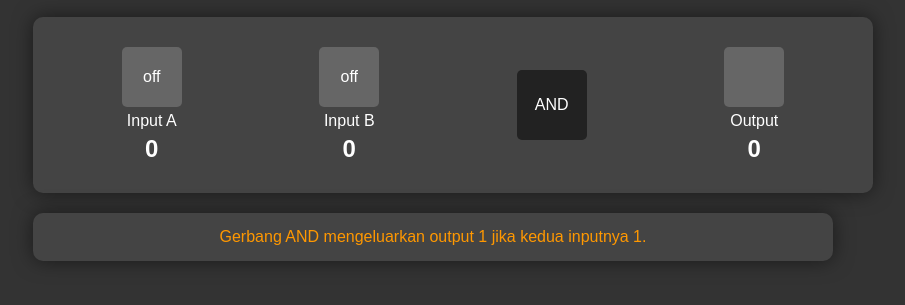
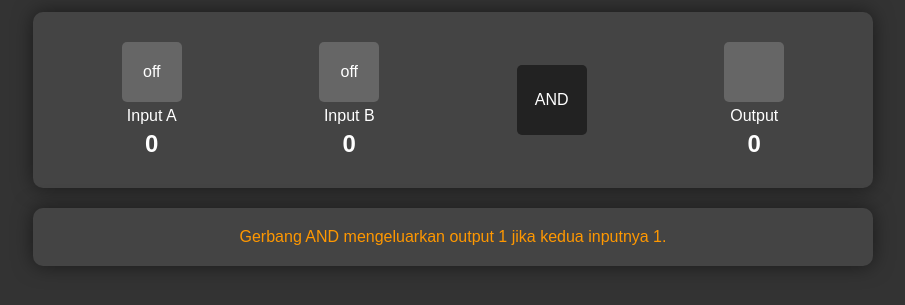
Before and after one commit to praditus343/Simulator-Gerbang-Logika, a plain HTML site: page index.html in a window 1280 px wide. Shown: the part 325-630 px from the top of the page, without its empty margins (207-1112 px from the left). Drawn offline with Linux system fonts and the light colour scheme.

Commit message:
update explanation

```diff
--- a/styles.css
+++ b/styles.css
@@ -12,7 +12,7 @@ body {
 
 .container {
     text-align: center;
-    width: 90%;
+    width: 100%;
     max-width: 800px;
 }
 
@@ -93,10 +93,11 @@ select {
 
 .explanation {
     background-color: #444;
-    padding: 15px;
+    padding: 20px;
     border-radius: 10px;
     margin-top: 20px;
     box-shadow: 0 0 20px rgba(0, 0, 0, 0.5);
+    width: 100%;
 }
 
 p {
```
Also changed, not shown: index.html (+11 -3 lines).
